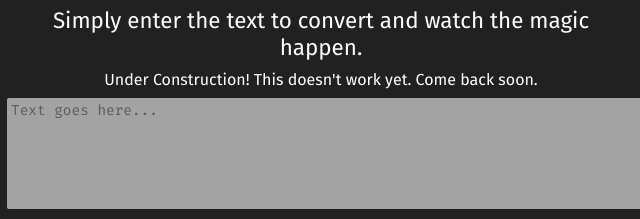
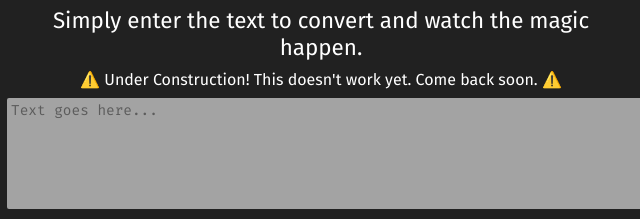
Before and after one commit to ItsPepperpot/Discord-Emojifier, a plain HTML site: page index.html in a window 1280 px wide. Shown: the part 179-398 px from the top of the page, 319-959 px from the left. Drawn offline with Linux system fonts and the light colour scheme.

Commit message:
Add warning emoji to warning message

```diff
--- a/index.html
+++ b/index.html
@@ -16,7 +16,7 @@
             <h1>😎🎶🎃👌</h1>
             <h2>Discord Emojifier.</h2>
             <h3>Simply enter the text to convert and watch the magic happen.</h3>
-            <p id="warning">Under Construction! This doesn't work yet. Come back soon.</p>
+            <p id="warning">⚠️ Under Construction! This doesn't work yet. Come back soon. ⚠️</p>
             <textarea onchange="updateOutput();" onkeyup="updateOutput();" rows="6" id="input" placeholder="Text goes here..."></textarea><br />
 
             <p>Output:</p>
```
